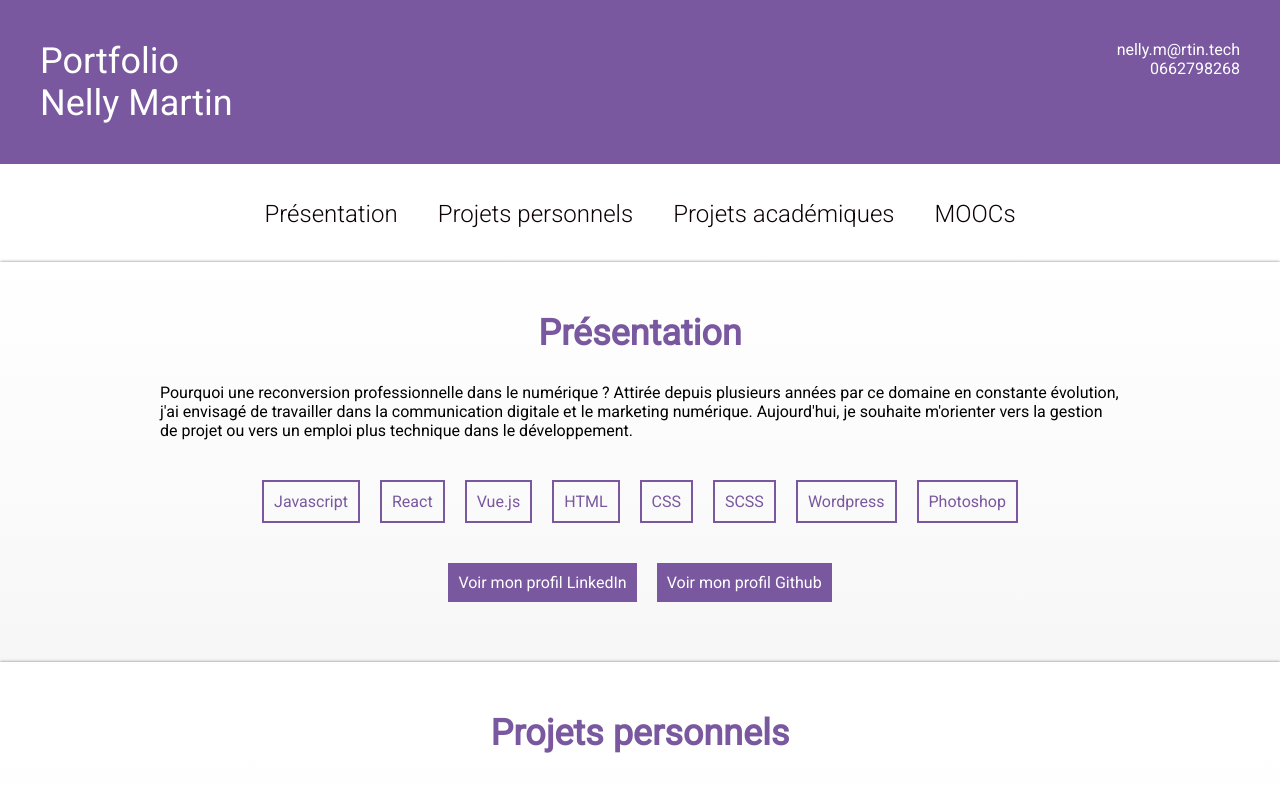
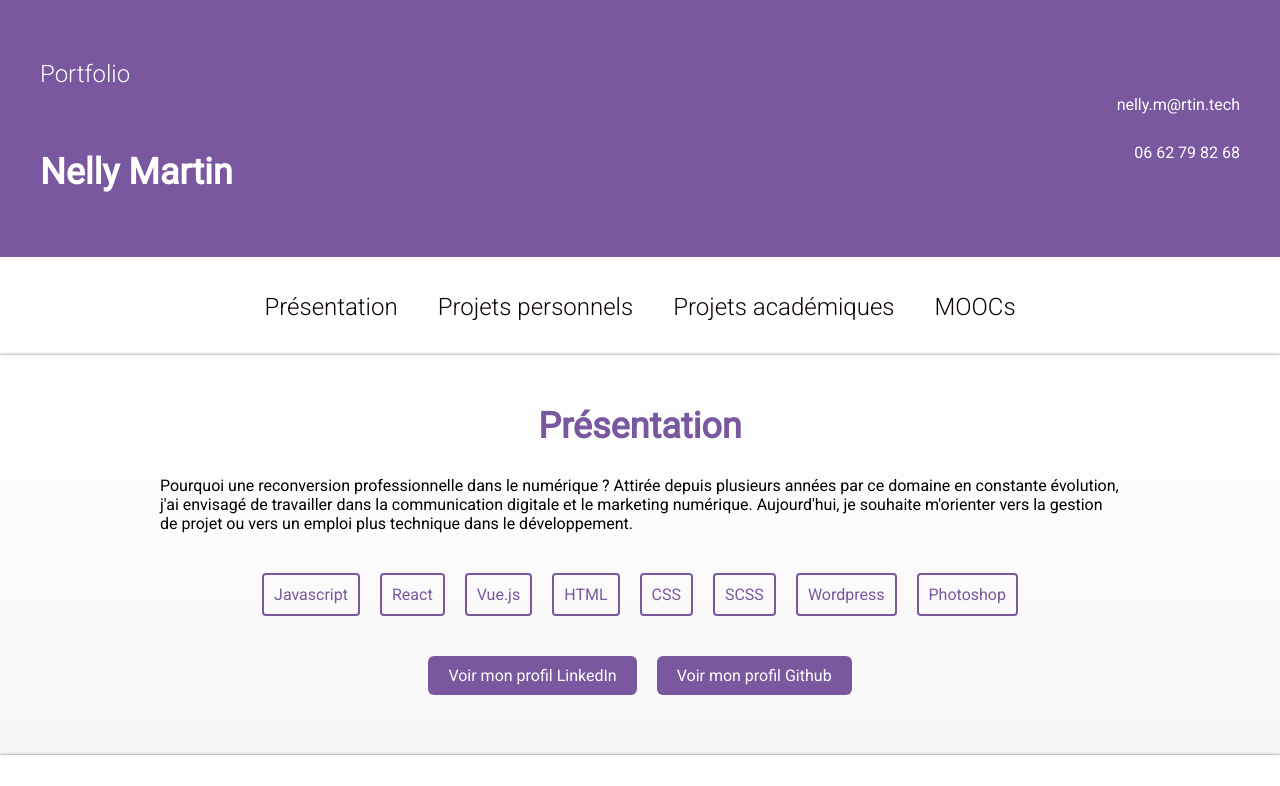
Before and after one commit to Lililalilou/my-portfolio, a React (Create React App) app: page / in a window 1280 px wide. Shown: the top 786 px of the page. Built offline with nearby package versions, Linux system fonts and the light colour scheme.

Commit message:
Font-weight header and paddind buttons

```diff
--- a/src/App.scss
+++ b/src/App.scss
@@ -1,7 +1,6 @@
 @import './variables.scss';
 
 .app {
-  margin: 0 auto;
   font-family: 'Roboto', sans-serif;
   font-size: 16px;
 }
--- a/src/ButtonsContainer.scss
+++ b/src/ButtonsContainer.scss
@@ -5,11 +5,13 @@
   list-style-type: none;
   margin: $spacing-heavy auto;
   text-align: center;
+  border-radius: 4px;
 
   &__entry {
     display: inline-block;
     background-color: $color-primary;
     margin: 0 $spacing-light;
-    padding: $spacing-light $spacing-light;
+    padding: $spacing-light $spacing-medium;
+    border-radius: 6px;
   }
 }
--- a/src/Header.js
+++ b/src/Header.js
@@ -7,9 +7,9 @@ class Header extends Component {
     return (
       <div className="header">
         <div className="header__left">
-          <span>{personalData.site}</span>
+          <h2 className="header__left__site">{personalData.site}</h2>
           <br/>
-          <span>{personalData.name}</span>
+          <h1 className="header__left__name">{personalData.name}</h1>
         </div>
         <div className="header__right">
           <span>{personalData.email}</span>
--- a/src/Header.scss
+++ b/src/Header.scss
@@ -7,13 +7,23 @@
   display: flex;
 
   &__left {
-    font-size: 36px;
     width: 50%;
+
+    &__site {
+      font-weight: 300;
+    }
+
+    &__name {
+      font-size: 36px;
+    }
   }
 
   &__right {
+    margin: auto;
     font-size: 16px;
     width: 50%;
     text-align: right;
+    vertical-align: middle;
+    line-height: 3;
   }
 }
--- a/src/LabelsContainer.scss
+++ b/src/LabelsContainer.scss
@@ -10,6 +10,7 @@
   &__entry {
     display: inline-block;
     border: 2px solid $color-primary;
+    border-radius: 4px;
     margin: 0 $spacing-light;
     padding: $spacing-light $spacing-light;
   }
--- a/src/data.js
+++ b/src/data.js
@@ -3,7 +3,7 @@ export default {
     site: "Portfolio",
     name: "Nelly Martin",
     email: "nelly.m@rtin.tech",
-    phone: "0662798268",
+    phone: "06 62 79 82 68",
   },
   categories: [
     {
--- a/src/index.scss
+++ b/src/index.scss
@@ -2,7 +2,5 @@
 
 body {
   margin: 0;
-  box-sizing: border-box;
-  border-radius: 4px;
   background-color: $color-light;
 }
```
